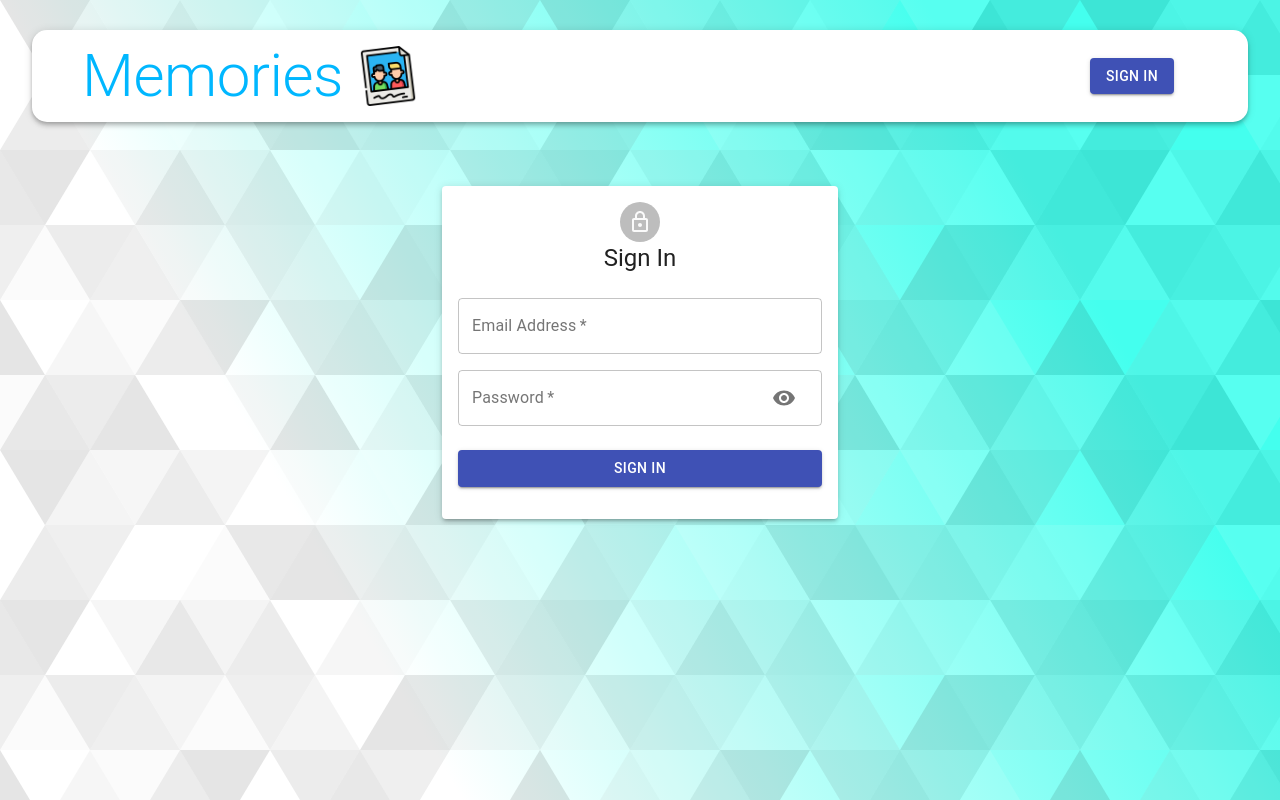
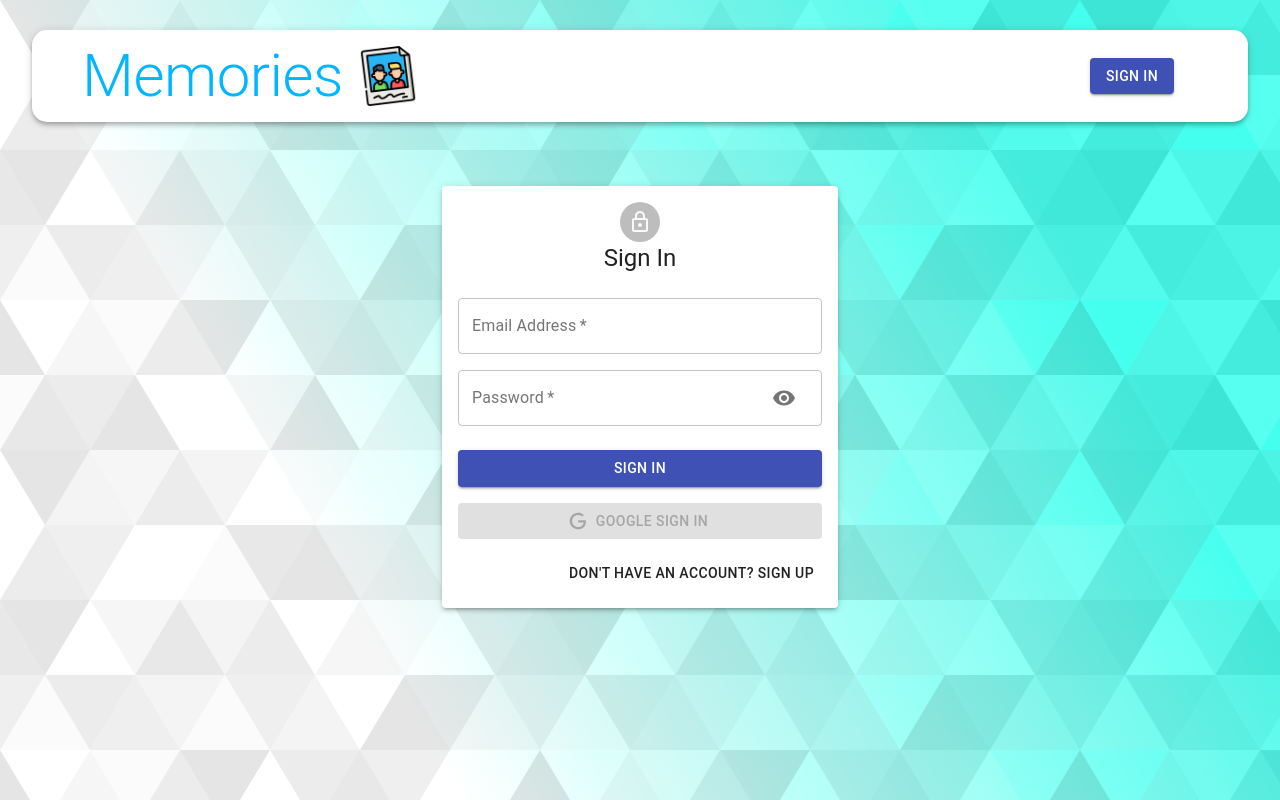
Before and after one commit to Aseel-Dweedar/memories-client-react, a React (Create React App) app: page /auth in a window 1280 px wide. Built offline with nearby package versions, Linux system fonts and the light colour scheme.

Commit message:
sign in with google

```diff
--- a/src/components/auth/Auth.js
+++ b/src/components/auth/Auth.js
@@ -1,23 +1,35 @@
 import React, { useState } from 'react'
 import { Grid, Avatar, Button, Paper, Typography, Container } from "@material-ui/core";
 import LockOutlinedIcon from '@material-ui/icons/LockOutlined'
+import { GoogleLogin } from 'react-google-login';
 
 import useStyles from './styles'
 import Input from './Input';
+import Icon from './Icon'
 
 function Auth() {
 
     const classes = useStyles();
 
-    const [showPassword, setShowPassword] = useState(false)
-
-    const isSignup = false;
+    const [showPassword, setShowPassword] = useState(false);
+    const [isSignup, setIsSignup] = useState(false);
 
     const handleSubmit = () => { }
 
     const handleChange = () => { }
 
-    const handleShowPassword = () => setShowPassword(() => !showPassword);
+    const handleShowPassword = () => setShowPassword((previousShowPassword) => !previousShowPassword);
+
+    const switchMode = () => {
+        setIsSignup((previousIsSignup) => !previousIsSignup)
+        handleShowPassword(false);
+    };
+
+    const googleSuccess = async (res) => {
+        console.log(res);
+    }
+
+    const googleError = () => console.log("Google Sign In was unsuccessful, Try again later");
 
     return (
         <Container component='main' maxWidth='xs'  >
@@ -44,6 +56,23 @@
                     <Button type='submit' fullWidth variant='contained' color='primary' className={classes.submit} >
                         {isSignup ? 'Sign Up' : 'Sign In'}
                     </Button>
+                    <GoogleLogin
+                        clientId='509930538070-793uka30u5ffndmmkil4sdd5cto72m7e.apps.googleusercontent.com'
+                        // clientId='GOOGLE ID'
+                        render={(renderProps) => (
+                            <Button className={classes.googleButton} color='primary' fullWidth onClick={renderProps.onClick} disabled={renderProps.disabled} startIcon={<Icon />} variant='contained' >Google Sign In</Button>
+                        )}
+                        onSuccess={googleSuccess}
+                        onFailure={googleError}
+                        cookiePolicy="single_host_origin"
+                    />
+                    <Grid container justifyContent='flex-end' >
+                        <Grid item>
+                            <Button onClick={switchMode} >
+                                {isSignup ? 'Already have an account? Sign Im' : "Don't have an account? Sign Up"}
+                            </Button>
+                        </Grid>
+                    </Grid>
                 </form>
             </Paper>
         </Container>
--- /dev/null
+++ b/src/components/auth/Icon.js
@@ -0,0 +1,12 @@
+import React from 'react';
+
+const icon = () => (
+    <svg style={{ width: '20px', height: '20px' }} viewBox="0 0 24 24">
+        <path
+            fill="currentColor"
+            d="M21.35,11.1H12.18V13.83H18.69C18.36,17.64 15.19,19.27 12.19,19.27C8.36,19.27 5,16.25 5,12C5,7.9 8.2,4.73 12.2,4.73C15.29,4.73 17.1,6.7 17.1,6.7L19,4.72C19,4.72 16.56,2 12.1,2C6.42,2 2.03,6.8 2.03,12C2.03,17.05 6.16,22 12.25,22C17.6,22 21.5,18.33 21.5,12.91C21.5,11.76 21.35,11.1 21.35,11.1V11.1Z"
+        />
+    </svg>
+);
+
+export default icon;
--- a/src/components/auth/Input.js
+++ b/src/components/auth/Input.js
@@ -15,7 +15,7 @@
                 label={label}
                 autoFocus={autoFocus}
                 type={type}
-                InputProps={name === 'password' && {
+                InputProps={name === 'password' ? {
                     endAdornment: (
                         <InputAdornment position='end' >
                             <IconButton onClick={handleShowPassword}>
@@ -23,7 +23,7 @@
                             </IconButton>
                         </InputAdornment>
                     )
-                }}
+                } : null}
             />
         </Grid>
     )
```
